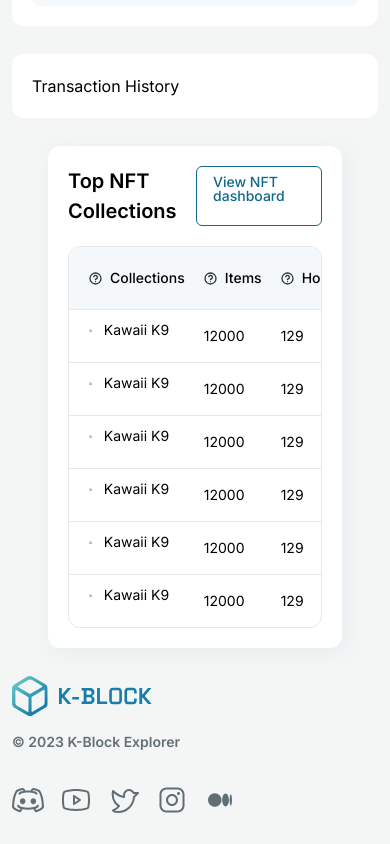
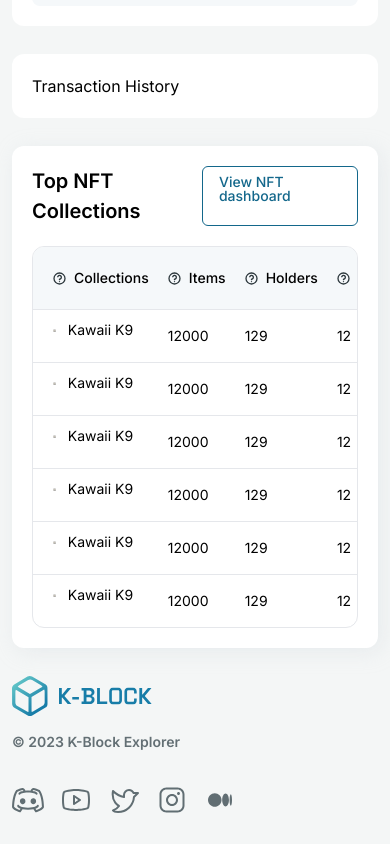
Before and after one commit to techfleetworks/k-block-app, a Next.js app: page / in a window 390 px wide. Shown: the part 1227-2071 px from the top of the page. Built offline with nearby package versions, Linux system fonts and the light colour scheme.

Commit message:
minor UI fix

```diff
--- a/src/components/common/index.js
+++ b/src/components/common/index.js
@@ -1,5 +1,3 @@
-import NftCollections from './nft-collections';
-
 export { default as Button } from './button';
 export { default as Navbar } from './navbar';
 export { default as Searchbar } from './search-bar';
--- a/src/components/common/nft-collections/index.jsx
+++ b/src/components/common/nft-collections/index.jsx
@@ -1,4 +1,4 @@
-import React from "react";
+import React from 'react';
 import {
   Table,
   TableBody,
@@ -6,16 +6,16 @@ import {
   TableHead,
   TableHeader,
   TableRow,
-} from "@/components/ui/table";
+} from '@/components/ui/table';
 import {
   Tooltip,
   TooltipContent,
   TooltipProvider,
   TooltipTrigger,
-} from "@/components/ui/tooltip";
-import Image from "next/image";
-import QuestionMark from "@/assets/question-mark.svg";
-import Nft from "@/assets/nft.svg";
+} from '@/components/ui/tooltip';
+import Image from 'next/image';
+import QuestionMark from '@/assets/question-mark.svg';
+import Nft from '@/assets/nft.svg';
 
 const Help = ({ label, tooltipText }) => (
   <TooltipProvider delayDuration={100}>
@@ -34,7 +34,8 @@ const Help = ({ label, tooltipText }) => (
 const NftCollections = () => {
   return (
     // Table Heading and Button
-    <div className="bg-neutral-n-0 mx-12 px-5 py-5 border-solid drop-shadow-md rounded-xl">
+    <div className="px-3 md:px-12">
+      <div className="bg-neutral-n-0 px-5 py-5 border-solid drop-shadow-md rounded-xl">
         <div className="flex justify-between pb-5">
           <h2 className="text-xl font-semibold leading-normal">
             Top NFT Collections
@@ -185,6 +186,7 @@ const NftCollections = () => {
           </Table>
         </div>
       </div>
+    </div>
   );
 };
 
```
Lines whose indentation alone changed are shown as unchanged.
